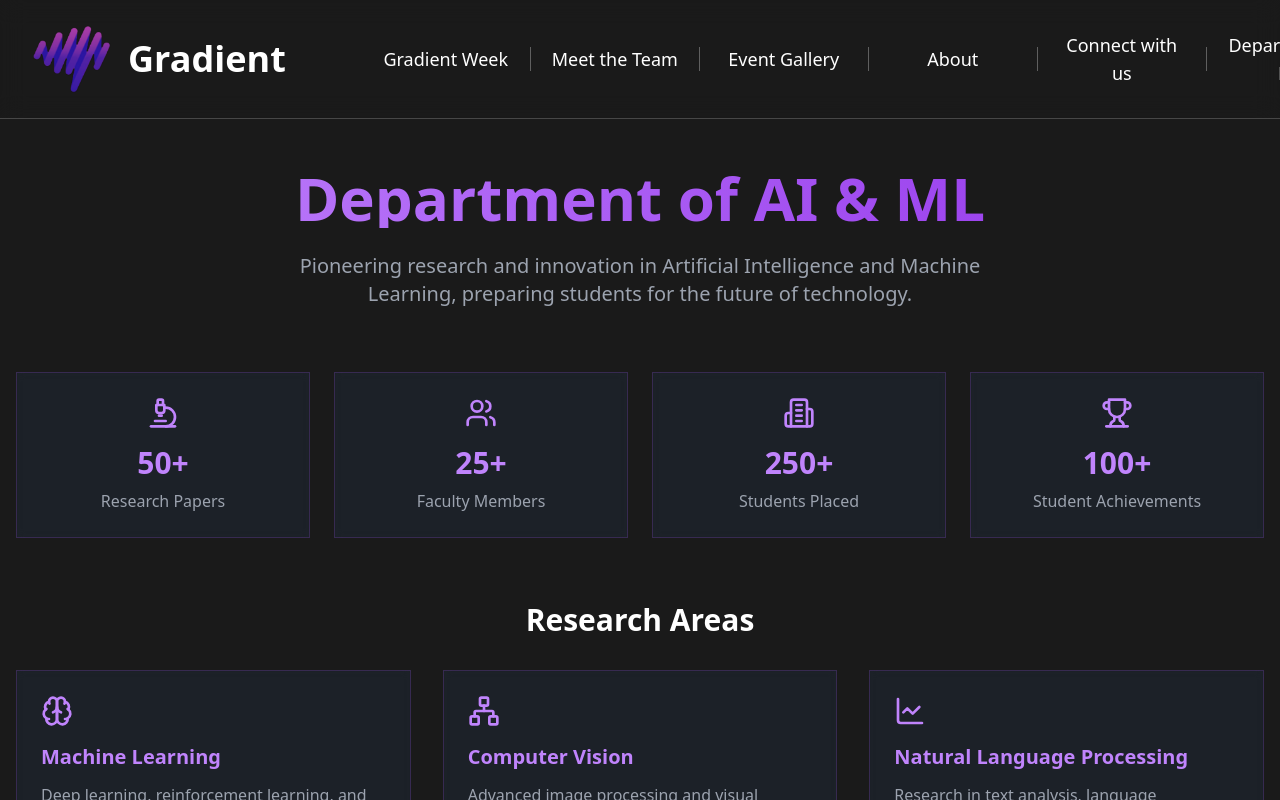
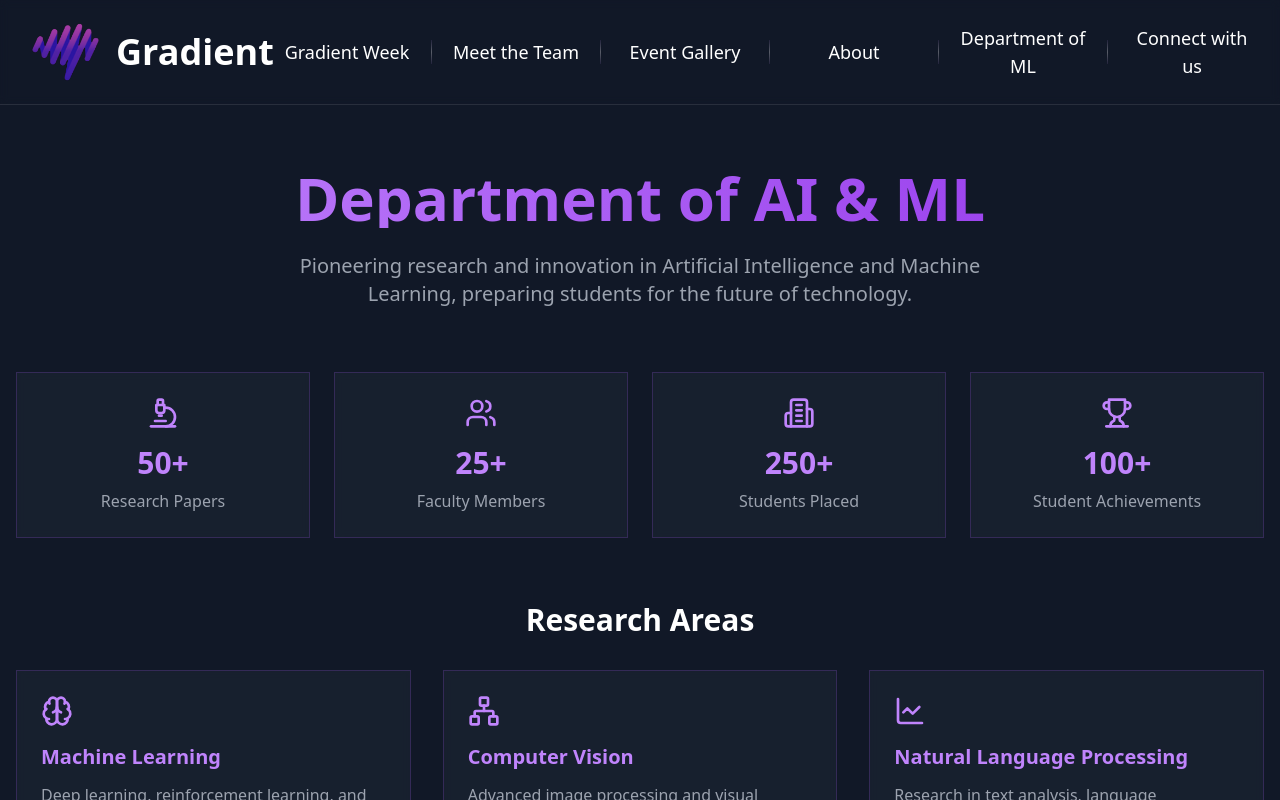
Before and after one commit to Vinay-yele/Gradient-Website, a Next.js app: page /department-work in a window 1280 px wide. Shown: the top 800 px of the page. Built offline with nearby package versions, Linux system fonts and the light colour scheme.

Commit message:
Department work

```diff
--- a/app/department-work/page.tsx
+++ b/app/department-work/page.tsx
@@ -72,7 +72,7 @@ const centerOfExcellence = {
 
 export default function DepartmentWork() {
   return (
-    <main className="min-h-screen bg-[#1a1a1a] text-white">
+    <main className="min-h-screen bg-gradient-to-b from-gray-900 via-gray-900 to-black text-white relative overflow-hidden">
       <Navbar />
       <div className="pt-32">
         <div className="container mx-auto px-4 py-10">
--- a/components/Navbar.tsx
+++ b/components/Navbar.tsx
@@ -2,7 +2,7 @@
 import React from 'react'
 import Link from 'next/link'
 import { motion, AnimatePresence } from 'framer-motion'
-import { useState } from 'react'
+import { useState, useEffect } from 'react'
 import Image from 'next/image'
 
 const navItems = [
@@ -10,52 +10,95 @@ const navItems = [
   { name: 'Meet the Team', href: '/team' },
   { name: 'Event Gallery', href: '/gallery' },
   { name: 'About', href: '/about' },
-  { name: 'Connect with us', href: '/connect' },
-  { name: 'Department of ML', href: '/department-work' }
+  { name: 'Department of ML', href: '/department-work' },
+  { name: 'Connect with us', href: '/connect' }
 ]
 
 export default function Navbar() {
   const [isOpen, setIsOpen] = useState(false)
+  const [scrolled, setScrolled] = useState(false)
+
+  // Add scroll effect
+  useEffect(() => {
+    const handleScroll = () => {
+      const isScrolled = window.scrollY > 20
+      if (isScrolled !== scrolled) {
+        setScrolled(isScrolled)
+      }
+    }
+
+    window.addEventListener('scroll', handleScroll)
+    return () => {
+      window.removeEventListener('scroll', handleScroll)
+    }
+  }, [scrolled])
 
   const toggleMenu = () => {
     setIsOpen(!isOpen)
   }
 
   return (
-    <header className="fixed w-full top-0 z-50 bg-transparent backdrop-blur-md border-b border-white/20">
-      <div className="container mx-auto px-6">
-        <div className="flex justify-between items-center py-4">
+    <header
+      className={`fixed w-full top-0 z-50 transition-all duration-300 ${
+        scrolled
+          ? 'bg-black/80 backdrop-blur-md shadow-lg shadow-purple-900/20'
+          : 'bg-transparent backdrop-blur-sm'
+      } border-b ${scrolled ? 'border-purple-900/30' : 'border-white/10'}`}
+    >
+      <div className="container mx-auto px-4 md:px-6">
+        <div className="flex justify-between items-center py-3">
           {/* Logo */}
-          <Link href="/" className="flex items-center space-x-3 flex-shrink-0">
-            <div className="w-26 h-26 rounded-full flex items-center justify-center">
+          <Link
+            href="/"
+            className="flex items-center space-x-3 flex-shrink-0 group transition-all duration-300"
+          >
+            <div className="relative w-16 h-16 md:w-20 md:h-20 rounded-full flex items-center justify-center overflow-hidden">
+              <motion.div
+                whileHover={{ scale: 1.05 }}
+                transition={{ type: "spring", stiffness: 300 }}
+              >
                 <Image
                   src="/Logo.png"
                   alt="Gradient Logo"
                   width={92}
                   height={92}
+                  className="object-contain"
                   priority
                 />
+              </motion.div>
             </div>
-            <span className="text-4xl font-bold text-white">Gradient</span>
+            <span className="text-2xl md:text-3xl lg:text-4xl font-bold text-white group-hover:text-purple-400 transition-colors duration-300">
+              <motion.span
+                initial={{ opacity: 1 }}
+                whileHover={{ opacity: 1 }}
+                transition={{ duration: 0.2 }}
+              >
+                Gradient
+              </motion.span>
+            </span>
           </Link>
 
           {/* Spacer div to push navigation to the right */}
           <div className="flex-grow"></div>
 
-          {/* Desktop Navigation - Now with more spacing from logo */}
-          <nav className="hidden xl:flex items-center justify-center pl-24">
+          {/* Desktop Navigation */}
+          <nav className="hidden xl:flex items-center justify-center">
             <ul className="flex items-center">
               {navItems.map((item, index) => (
                 <React.Fragment key={item.name}>
                   {index > 0 && (
-                    <div className="h-6 w-px bg-white/30 mx-5"></div>
+                    <div className="h-6 w-px bg-gradient-to-b from-purple-400/10 via-white/30 to-purple-400/10 mx-5"></div>
                   )}
-                  <motion.li whileHover={{ scale: 1.05 }}>
+                  <motion.li
+                    whileHover={{ scale: 1.05 }}
+                    transition={{ type: "spring", stiffness: 400, damping: 10 }}
+                  >
                     <Link
                       href={item.href}
-                      className="text-white text-lg hover:text-purple-400 transition-colors duration-300 font-medium text-center w-32 block"
+                      className="relative text-white text-lg hover:text-purple-400 transition-all duration-300 font-medium text-center w-32 block py-2 group"
                     >
                       {item.name}
+                      <span className="absolute bottom-0 left-1/2 w-0 h-0.5 bg-gradient-to-r from-purple-400 to-pink-500 group-hover:w-full transition-all duration-300 transform -translate-x-1/2"></span>
                     </Link>
                   </motion.li>
                 </React.Fragment>
@@ -63,16 +106,17 @@ export default function Navbar() {
             </ul>
           </nav>
 
-          {/* Mobile Menu Toggle */}
+          {/* Mobile Menu Toggle with improved button */}
           <div className="xl:hidden flex items-center ml-auto">
-            <button
-              className="text-white focus:outline-none"
+            <motion.button
+              whileTap={{ scale: 0.95 }}
+              className="text-white focus:outline-none bg-purple-900/30 p-2 rounded-lg"
               onClick={toggleMenu}
               aria-label="Toggle menu"
             >
               {!isOpen ? (
                 <svg
-                  className="w-10 h-10"
+                  className="w-8 h-8"
                   xmlns="http://www.w3.org/2000/svg"
                   fill="none"
                   viewBox="0 0 24 24"
@@ -87,7 +131,7 @@ export default function Navbar() {
                 </svg>
               ) : (
                 <svg
-                  className="w-10 h-10"
+                  className="w-8 h-8"
                   xmlns="http://www.w3.org/2000/svg"
                   fill="none"
                   viewBox="0 0 24 24"
@@ -101,11 +145,11 @@ export default function Navbar() {
                   />
                 </svg>
               )}
-            </button>
+            </motion.button>
           </div>
         </div>
 
-        {/* Mobile Menu */}
+        {/* Mobile Menu with improved styling */}
         <AnimatePresence>
           {isOpen && (
             <motion.div
@@ -113,10 +157,10 @@ export default function Navbar() {
               animate={{ opacity: 1, height: "auto" }}
               exit={{ opacity: 0, height: 0 }}
               transition={{ duration: 0.3 }}
-              className="xl:hidden"
+              className="xl:hidden overflow-hidden"
             >
               <nav className="py-4">
-                <ul className="flex flex-col space-y-4">
+                <ul className="flex flex-col space-y-4 bg-black/40 backdrop-blur-md rounded-lg p-4 border border-purple-900/30">
                   {navItems.map((item, index) => (
                     <motion.li
                       key={item.name}
@@ -128,11 +172,14 @@ export default function Navbar() {
                     >
                       <Link
                         href={item.href}
-                        className="text-white text-lg hover:text-purple-400 transition-colors duration-300 font-medium block"
+                        className="text-white text-lg hover:text-purple-400 transition-all duration-300 font-medium block py-2 px-4 rounded-md hover:bg-purple-900/20"
                         onClick={() => setIsOpen(false)}
                       >
                         {item.name}
                       </Link>
+                      {index < navItems.length - 1 && (
+                        <div className="h-px w-3/4 mx-auto mt-4 bg-gradient-to-r from-transparent via-purple-500/30 to-transparent"></div>
+                      )}
                     </motion.li>
                   ))}
                 </ul>
```
Lines whose indentation alone changed are shown as unchanged.
